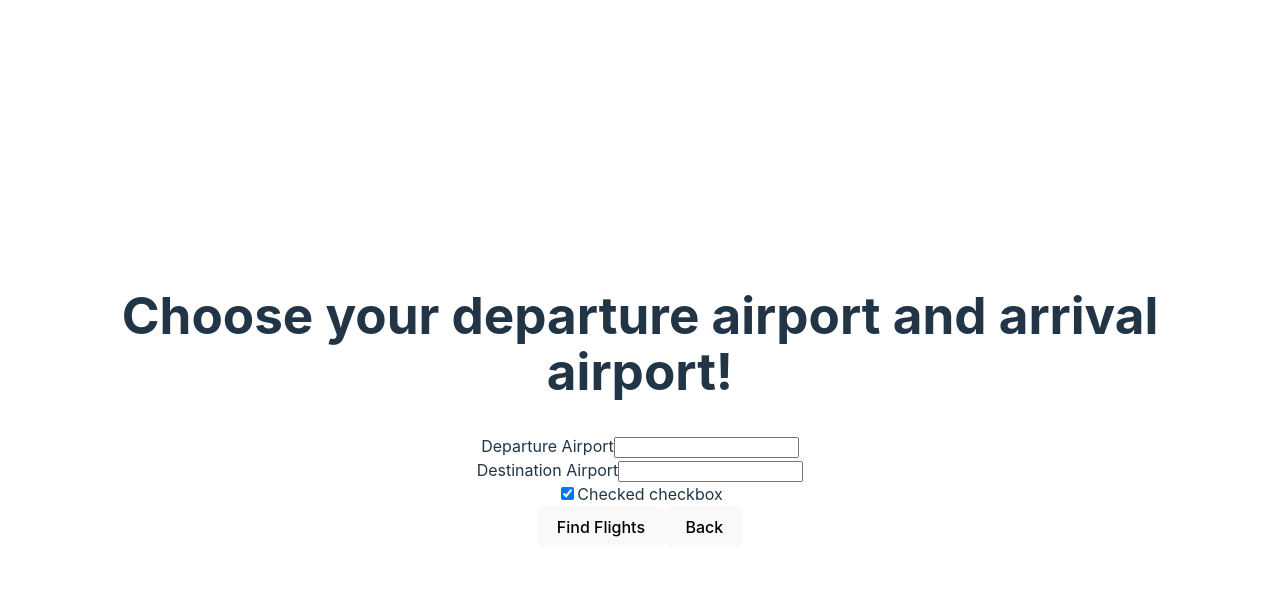
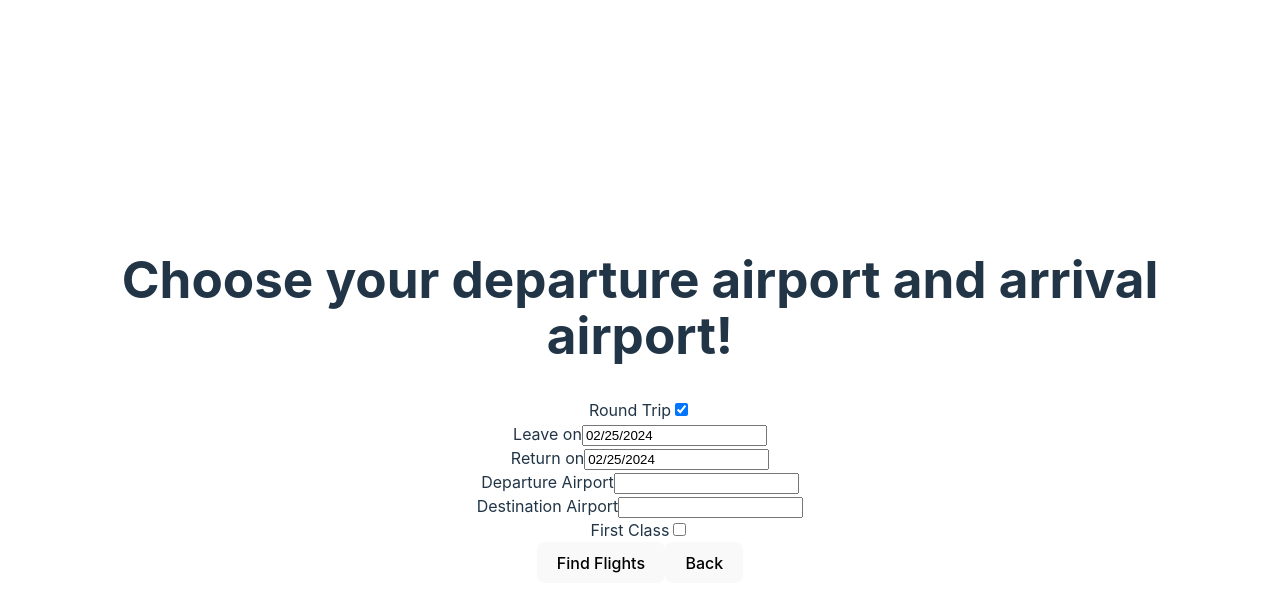
Before and after one commit to cs509Team5/frontend, a React (Vite) app in the folder react/: page / in a window 1280 px wide. Both pictures are taken after a click on the button "Book Trip". Shown: the top 612 px of the page. Built offline with nearby package versions, Linux system fonts and the light colour scheme.

Commit message:
Added round trip and first class checkbox

```diff
--- /dev/null
+++ b/package.json
@@ -0,0 +1,5 @@
+{
+  "dependencies": {
+    "react-datepicker": "^6.2.0"
+  }
+}
--- /dev/null
+++ b/react/src/components/CheckBoxSelector.tsx
@@ -0,0 +1,37 @@
+import { useState } from "react";
+
+interface Props {
+  onChecked: (checked: boolean) => void;
+  startChecked?: boolean;
+  children: string;
+}
+
+export function CheckBoxSelector({
+  onChecked,
+  startChecked = true,
+  children,
+}: Props) {
+  const [roundTrip, setRoundTrip] = useState(startChecked);
+
+  return (
+    <div className="form-check">
+      <label
+        className="form-check-label"
+        htmlFor={"flexCheckChecked" + children}
+      >
+        {children}
+      </label>
+      <input
+        className="form-check-input"
+        type="checkbox"
+        defaultChecked={startChecked}
+        id={"flexCheckChecked" + children}
+        //defaultChecked={roundTrip}
+        onChange={() => {
+          setRoundTrip(!roundTrip);
+          onChecked(roundTrip);
+        }}
+      />
+    </div>
+  );
+}
--- /dev/null
+++ b/react/src/components/DateSelector.tsx
@@ -0,0 +1,27 @@
+import DatePicker from "react-datepicker";
+import { useState } from "react";
+
+import "react-datepicker/dist/react-datepicker.css";
+
+interface Props {
+  children: string;
+}
+
+export function DateSelector({ children }: Props) {
+  const [currentDate, setCurrentDate] = useState(new Date());
+
+  return (
+    <form className="row g-3">
+      <div className="col-md-6">
+        <label htmlFor="validationServer03" className="form-label">
+          {children}
+        </label>
+        <DatePicker
+          selected={currentDate}
+          onChange={(date: Date) => setCurrentDate(date)}
+          placeholderText={"Departure Date"}
+        />
+      </div>
+    </form>
+  );
+}
--- a/react/src/components/pages/ReserveTripPage.tsx
+++ /dev/null
@@ -1,55 +0,0 @@
-import { useState } from "react";
-import { LocationSelector } from "../LocationSelector.tsx";
-
-//import ReactDatePicker from "react-datepicker";
-
-interface Props {
-  onNavToHomePage: () => void;
-  onNavToFilterTripsPage: () => void;
-}
-
-export function ReserveTripPage({
-  onNavToHomePage,
-  onNavToFilterTripsPage,
-}: Props) {
-  //const [departureDate, setDepartureDate] = useState(new Date());
-  const [returnDate, setReturnDate] = useState(new Date());
-  const [roundTrip, setRoundTrip] = useState(true);
-
-  return (
-    <>
-      <h1>Choose your departure airport and arrival airport!</h1>
-      <LocationSelector>Departure Airport</LocationSelector>
-      <LocationSelector>Destination Airport</LocationSelector>
-      {/*<ReactDatePicker*/}
-      {/*  selected={departureDate}*/}
-      {/*  onChange={(date: Date) => setDepartureDate(date)}*/}
-      {/*  placeholderText={"Departure Date"}*/}
-      {/*/>*/}
-      <div className="form-check">
-        <input
-          className="form-check-input"
-          type="checkbox"
-          value=""
-          id="flexCheckChecked"
-          onChange={() => {
-            setRoundTrip(!roundTrip);
-          }}
-          checked
-        />
-        <label className="form-check-label" htmlFor="flexCheckChecked">
-          Checked checkbox
-        </label>
-      </div>
-      {/*{roundTrip && (*/}
-      {/*  <ReactDatePicker*/}
-      {/*    selected={returnDate}*/}
-      {/*    onChange={(date: Date) => setReturnDate(date)}*/}
-      {/*    placeholderText={"Return Date"}*/}
-      {/*  />*/}
-      {/*)}*/}
-      <button onClick={() => onNavToFilterTripsPage()}>Find Flights</button>
-      <button onClick={() => onNavToHomePage()}>Back</button>
-    </>
-  );
-}
--- /dev/null
+++ b/react/src/pages/ReserveTripPage.tsx
@@ -0,0 +1,37 @@
+import { useState } from "react";
+import { LocationSelector } from "../components/LocationSelector.tsx";
+import { DateSelector } from "../components/DateSelector.tsx";
+import { CheckBoxSelector } from "../components/CheckBoxSelector.tsx";
+
+interface Props {
+  onNavToHomePage: () => void;
+  onNavToFilterTripsPage: () => void;
+}
+
+export function ReserveTripPage({
+  onNavToHomePage,
+  onNavToFilterTripsPage,
+}: Props) {
+  // const [departureDate, setDepartureDate] = useState(new Date());
+  // const [returnDate, setReturnDate] = useState(new Date());
+  const [roundTrip, setRoundTrip] = useState(true);
+  const [firstClass, setFirstClass] = useState(false);
+
+  return (
+    <>
+      <h1>Choose your departure airport and arrival airport!</h1>
+      <CheckBoxSelector onChecked={setRoundTrip} startChecked={roundTrip}>
+        Round Trip
+      </CheckBoxSelector>
+      <DateSelector>Leave on</DateSelector>
+      {roundTrip && <DateSelector>Return on</DateSelector>}
+      <LocationSelector>Departure Airport</LocationSelector>
+      <LocationSelector>Destination Airport</LocationSelector>
+      <CheckBoxSelector onChecked={setFirstClass} startChecked={firstClass}>
+        First Class
+      </CheckBoxSelector>
+      <button onClick={() => onNavToFilterTripsPage()}>Find Flights</button>
+      <button onClick={() => onNavToHomePage()}>Back</button>
+    </>
+  );
+}
```
Also changed, not shown: react/src/App.tsx (+4 -4 lines), react/src/pages/BookTripPage.tsx (renamed from react/src/components/pages/BookTripPage.tsx), react/src/pages/FilterTripsPage.tsx (renamed from react/src/components/pages/FilterTripsPage.tsx), react/src/pages/HomePage.tsx (renamed from react/src/components/pages/HomePage.tsx), 1 other file (tests, documents, lock files or other folders).
